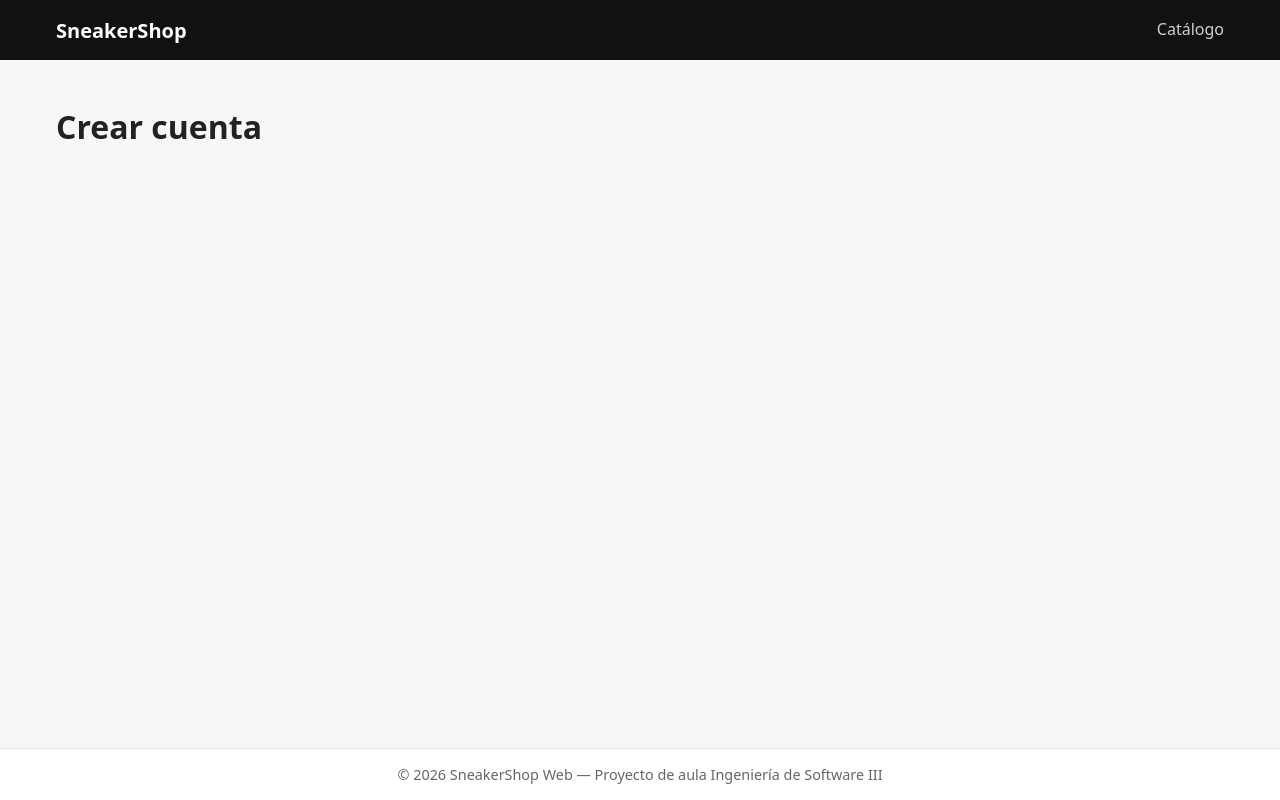
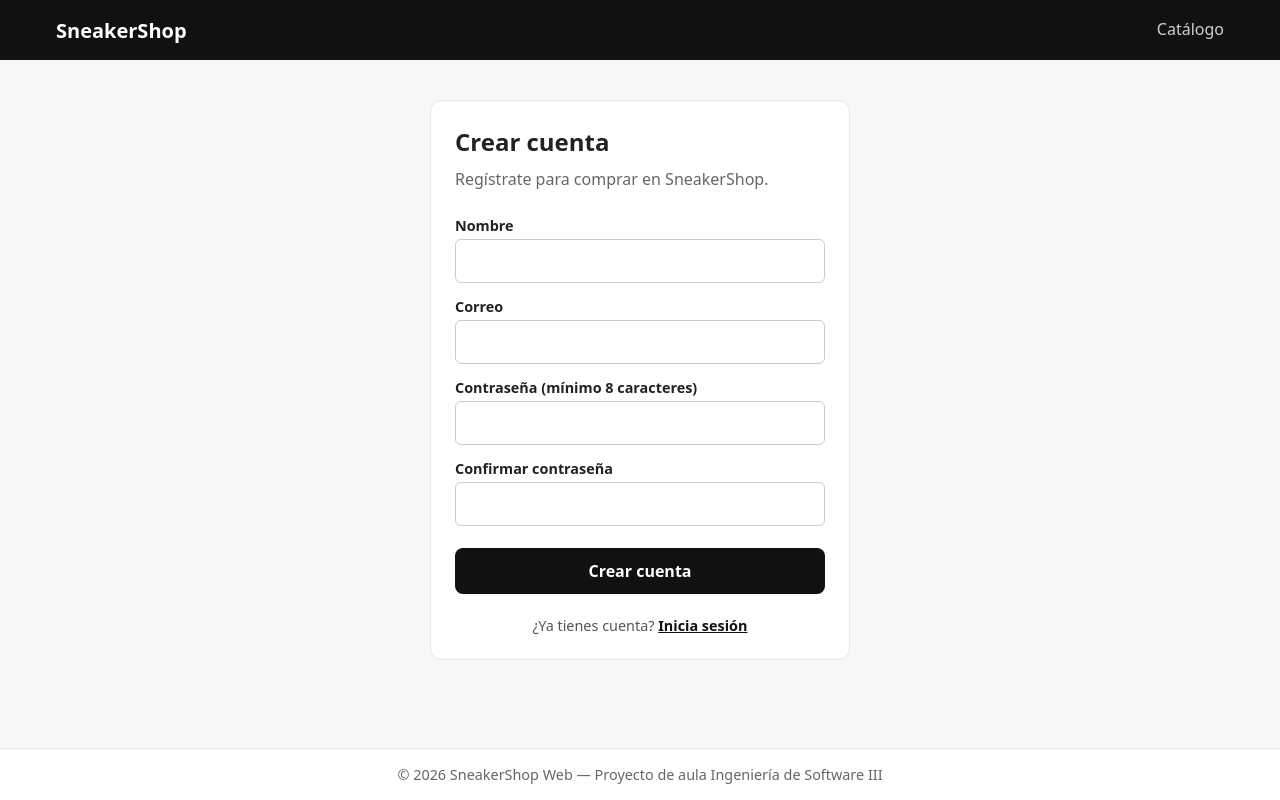
Before and after one commit to leonardo44s/sneakershop-web, a React (Vite) app in the folder client/: page /registro in a window 1280 px wide. Built offline with nearby package versions, Linux system fonts and the light colour scheme; no server answers.

Commit message:
SCRUM-61 US-08: formulario de registro con validaciones

```diff
--- a/client/src/pages/RegisterPage.jsx
+++ b/client/src/pages/RegisterPage.jsx
@@ -1,3 +1,142 @@
+import { useState } from 'react';
+import { Link } from 'react-router-dom';
+import { apiPost } from '../services/api.js';
+import FormField from '../components/FormField.jsx';
+import '../styles/forms.css';
+
+const EMAIL_REGEX = /^[^\s@]+@[^\s@]+\.[^\s@]+$/;
+
+function validar(datos) {
+  const errores = {};
+  if (datos.nombre.trim().length < 2) {
+    errores.nombre = 'El nombre debe tener al menos 2 caracteres';
+  }
+  if (!EMAIL_REGEX.test(datos.correo.trim())) {
+    errores.correo = 'Ingresa un correo válido';
+  }
+  if (datos.contrasena.length < 8) {
+    errores.contrasena = 'La contraseña debe tener mínimo 8 caracteres';
+  }
+  if (datos.confirmar !== datos.contrasena) {
+    errores.confirmar = 'Las contraseñas no coinciden';
+  }
+  return errores;
+}
+
 export default function RegisterPage() {
-  return <h1>Crear cuenta</h1>;
+  const [datos, setDatos] = useState({ nombre: '', correo: '', contrasena: '', confirmar: '' });
+  const [errores, setErrores] = useState({});
+  const [errorGeneral, setErrorGeneral] = useState('');
+  const [enviando, setEnviando] = useState(false);
+  const [cuentaCreada, setCuentaCreada] = useState(null);
+
+  function handleChange(event) {
+    const { name, value } = event.target;
+    setDatos((prev) => ({ ...prev, [name]: value }));
+    setErrores((prev) => ({ ...prev, [name]: undefined }));
+  }
+
+  async function handleSubmit(event) {
+    event.preventDefault();
+    setErrorGeneral('');
+
+    const encontrados = validar(datos);
+    setErrores(encontrados);
+    if (Object.keys(encontrados).length > 0) return;
+
+    setEnviando(true);
+    try {
+      const { user } = await apiPost('/auth/register', {
+        nombre: datos.nombre,
+        correo: datos.correo,
+        contrasena: datos.contrasena,
+      });
+      setCuentaCreada(user);
+    } catch (error) {
+      if (error.status === 409) {
+        setErrores({ correo: 'Ya existe una cuenta con ese correo' });
+      } else if (error.status === 400) {
+        setErrorGeneral('Revisa los datos del formulario.');
+      } else {
+        setErrorGeneral('No se pudo crear la cuenta. Intenta de nuevo.');
+      }
+    } finally {
+      setEnviando(false);
+    }
+  }
+
+  if (cuentaCreada) {
+    return (
+      <div className="form-page">
+        <div className="form-card">
+          <h1>¡Cuenta creada!</h1>
+          <p className="form-alert form-alert--success">
+            Bienvenido, {cuentaCreada.nombre}. Tu cuenta {cuentaCreada.correo} quedó lista.
+          </p>
+          <Link to="/login" className="form-submit">
+            Iniciar sesión
+          </Link>
+        </div>
+      </div>
+    );
+  }
+
+  return (
+    <div className="form-page">
+      <form className="form-card" onSubmit={handleSubmit} noValidate>
+        <h1>Crear cuenta</h1>
+        <p className="form-card__subtitle">Regístrate para comprar en SneakerShop.</p>
+
+        <FormField
+          id="nombre"
+          label="Nombre"
+          value={datos.nombre}
+          onChange={handleChange}
+          error={errores.nombre}
+          autoComplete="name"
+        />
+        <FormField
+          id="correo"
+          label="Correo"
+          type="email"
+          value={datos.correo}
+          onChange={handleChange}
+          error={errores.correo}
+          autoComplete="email"
+        />
+        <FormField
+          id="contrasena"
+          label="Contraseña (mínimo 8 caracteres)"
+          type="password"
+          value={datos.contrasena}
+          onChange={handleChange}
+          error={errores.contrasena}
+          autoComplete="new-password"
+        />
+        <FormField
+          id="confirmar"
+          label="Confirmar contraseña"
+          type="password"
+          value={datos.confirmar}
+          onChange={handleChange}
+          error={errores.confirmar}
+          autoComplete="new-password"
+        />
+
+        {errorGeneral && (
+          <p className="form-alert form-alert--error" role="alert">
+            {errorGeneral}
+          </p>
+        )}
+
+        <button type="submit" className="form-submit" disabled={enviando}>
+          {enviando ? 'Creando cuenta…' : 'Crear cuenta'}
+        </button>
+
+        <p className="form-footer">
+          ¿Ya tienes cuenta? <Link to="/login">Inicia sesión</Link>
+        </p>
+      </form>
+    </div>
+  );
 }
```
